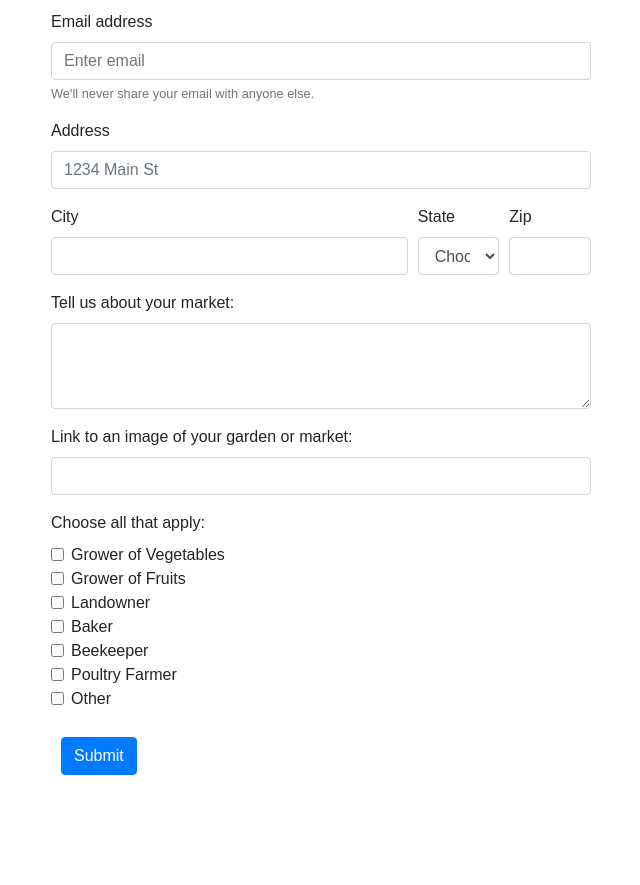
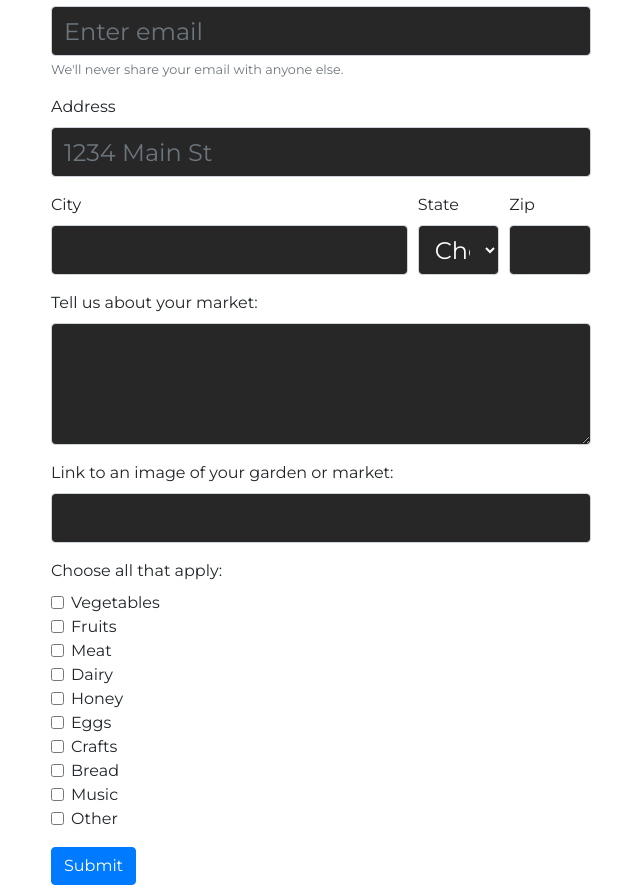
Before and after one commit to MoChips2/garden-market, a React (Create React App) app in the folder client/: page /newmarket in a window 1280 px wide. Shown: the part 440-1325 px from the top of the page, without its empty margins (34-674 px from the left). Before the commit the page ends 1225 px from the top, so only its background shows below. Built offline with nearby package versions, Linux system fonts and the light colour scheme; no server answers; a web font is replaced by a local one; what react-geocode would draw is missing.

Commit message:
Played around with styles on market page.

```diff
--- a/client/src/components/Map/Map.js
+++ b/client/src/components/Map/Map.js
@@ -1,4 +1,4 @@
-import React, { Component } from 'react';
+import React from 'react';
 import key from "./key";
 import { withGoogleMap, GoogleMap, withScriptjs, InfoWindow, Marker } from "react-google-maps";
 import Autocomplete from 'react-google-autocomplete';
@@ -172,8 +172,8 @@ const address = place.formatted_address,
  onMarkerDragEnd = ( event ) => {
   console.log( 'event', event );
   let newLat = event.latLng.lat(),
-   newLng = event.latLng.lng(),
-   addressArray = [];
+   newLng = event.latLng.lng()
+  //  addressArray = [];
 Geocode.fromLatLng( newLat , newLng ).then(
    response => {
     const address = response.results[0].formatted_address,
--- a/client/src/components/MarketContainer.css
+++ b/client/src/components/MarketContainer.css
@@ -1,6 +1,8 @@
 body {
     width: 100%;
     font-weight: lighter;
+    font-family: "Montserrat", Arial, Helvetica, sans-serif;
+
 }
 
 .titleDiv {
@@ -12,49 +14,90 @@ body {
 .market-name {
     color: white;
     font-family: "Staatliches", Arial, Helvetica, sans-serif;
-    font-size: 12rem;
+    font-size: 10vw;
     text-align: left;
+    margin-top: 0;
     margin-bottom: -30px;
     padding-bottom: -20px;
 }
 
 img {
-    width: 600px;
-    margin-right: -20px;
+    width: 95%;
     border-radius: 5px;
 }
 
-.image {
-    text-align: center;
+.joinBtn {
+    width: 35%;
+    margin: 5px;
+    margin-left: 40px;
+}
+
+.donateBtn {
+    width: 35%;
+    margin: 5px;
+
 
 }
 
 .organizer {
-    font-family: "Montserrat", Arial, Helvetica, sans-serif;
-    color: white;
+    color: #296621;
     font-size: 2rem;
-    text-align: right;
     padding-top: 0;
-    margin-right: 100px;
+    margin-left: 50px;
 }
 
 .about {
     text-align: justify;
-}
-
-.address {
-    margin-left: 50px;
-    line-height: 1;
+    margin: 25px;
+    margin-left: 45px;
 }
 
 .addressHead {
-    margin-left: 50px;
-
-}
-button {
-    margin: 10px;
+    margin-left: 45px;
+    color: #61c454;
 }
 
+.hoursHead {
+    margin-left: 45px;
+    color: #61c454;
+}
 .form {
     margin: 50px;
 }
+
+.products {
+    color: #61c454;
+    margin-left: 45px;
+}
+
+.aboutHeader {
+    margin-top: 0;
+    margin-left: 45px;
+    font-size: 2.5vw;
+}
+
+.form-control {
+    background-color: rgb(39, 39, 39);
+    color: white;
+    font-size: 1.5em;
+}
+
+.form-control:focus {
+    background-color: rgb(39, 39, 39);
+    color: rgb(236, 236, 236);
+}
+
+.chalkboard {
+    background-color: rgb(39, 39, 39);
+    color: white;
+    height: 400px;
+    width: 95%;
+    border-radius: 5px;
+    padding-top: 1px;
+    font-size: 24px;
+}
+
+p {
+    margin: 20px;
+
+}
--- a/client/src/components/MarketContainer.js
+++ b/client/src/components/MarketContainer.js
@@ -11,32 +11,43 @@ function MarketContainer(props) {
                 <div className="col-md-12 titleDiv" key={props.id}>
                     <h1 className="market-name">{props.marketName}</h1>
                     <h3 className="organizer">organized by {props.organizer}</h3>
-
                 </div>
             </div>
+            <br />
+            <br />
             <div className="row marketInfo">
-                <div className="col-md-6">
-                    <h6 className="font-weight-lighter addressHead">Market Address:</h6>
-                    <h5 className="font-weight-lighter address">{props.address + ", " + props.city + ", " + props.state + " " + props.zip}</h5>
+                <div className="col-md-5">
+                    <h2 className="aboutHeader">ABOUT THE MARKET</h2>
 
+                                <h6 className="font-weight-lighter address"><span className="addressHead">ADDRESS: </span>{props.address + props.city + "," + props.state + " " + props.zip}</h6>
+
+                                <h6 className="font-weight-lighter hours"><span className="hoursHead">HOURS: </span>April 2019 - Aug 2019: SAT & SUN 7am - 1pm</h6>
+
+                    <h4 className="products">{props.roles}</h4>
                     <p className="about">{props.about}</p>
+                    <div className="mx-auto">
+                        <button type="button" class="btn btn-dark joinBtn">Join</button>
+                        <button type="button" class="btn btn-dark donateBtn">Donate</button>
+                    </div>
+                    <br />
                     <div className="form">
                         <div className="form-row">
                             <div className="form-group col-md-12">
-                                <label>Write a public review (but be cool):</label>
+                                <label>Write on the chalkboard (but be cool):</label>
                                 <textarea className="form-control" name="about" rows="3"></textarea>
                             </div>
                         </div>
-                        <button type="submit" className="btn btn-primary">Submit</button>
+                        <button type="submit" className="btn btn-dark">Submit</button>
                     </div>
+                </div>
+                <div className="col-md-7">
 
-                </div>
-                <div className="col-md-6 image">
-                    <img src={props.img} alt="garden" />
-                    <div>
-                        <button type="button" class="btn btn-primary">Join</button>
-                        <button type="button" class="btn btn-primary">Donate</button>
-
+                    <div className="image">
+                        <img src={props.img} alt="garden" />
+                    </div>
+                    <br />
+                    <div className="chalkboard">
+                        <p className="messages">My family and I had a great time at your market. We'll see you next week! -George</p>
                     </div>
                 </div>
             </div>
--- a/client/src/pages/Market.js
+++ b/client/src/pages/Market.js
@@ -1,7 +1,6 @@
 import React, { Component } from "react";
 import API from "../utils/API";
 import MarketContainer from "../components/MarketContainer";
-import JoinMarketBtn from "../components/JoinMarketBtn";
 
 class Market extends Component {
 
@@ -76,6 +75,7 @@ class Market extends Component {
                                 zip={this.state.markets.zip}
                                 about={this.state.markets.about}
                                 img={this.state.markets.img}
+                                roles={this.state.markets.roles}
                             />
 
                         </div>
--- a/client/src/pages/NewMarket.js
+++ b/client/src/pages/NewMarket.js
@@ -136,31 +136,43 @@ class NewMarket extends Component {
                                 <div className="form-group">
                                     <label>Choose all that apply:</label>
                                     <div className="form-check">
-                                        <input className="form-check-input" type="checkbox" name="roles" value="growerVeg" onChange={this.onChange.bind(this)} />
-                                        <label className="form-check-label">Grower of Vegetables</label>
+                                        <input className="form-check-input" type="checkbox" name="roles" value="VEGETABLES " onChange={this.onChange.bind(this)} />
+                                        <label className="form-check-label">Vegetables</label>
                                     </div>
                                     <div className="form-check">
-                                        <input className="form-check-input" type="checkbox" name="roles" value="growerFruit" onChange={this.onChange.bind(this)} />
-                                        <label className="form-check-label">Grower of Fruits</label>
+                                        <input className="form-check-input" type="checkbox" name="roles" value="FRUIT " onChange={this.onChange.bind(this)} />
+                                        <label className="form-check-label">Fruits</label>
                                     </div>
                                     <div className="form-check">
-                                        <input className="form-check-input" type="checkbox" name="roles" value="landowner" onChange={this.onChange.bind(this)} />
-                                        <label className="form-check-label">Landowner</label>
+                                        <input className="form-check-input" type="checkbox" name="roles" value="MEAT " onChange={this.onChange.bind(this)} />
+                                        <label className="form-check-label">Meat</label>
                                     </div>
                                     <div className="form-check">
-                                        <input className="form-check-input" type="checkbox" name="roles" value="baker" onChange={this.onChange.bind(this)} />
-                                        <label className="form-check-label">Baker</label>
+                                        <input className="form-check-input" type="checkbox" name="roles" value="DAIRY " onChange={this.onChange.bind(this)} />
+                                        <label className="form-check-label">Dairy</label>
                                     </div>
                                     <div className="form-check">
-                                        <input className="form-check-input" type="checkbox" name="roles" value="beekeeper" onChange={this.onChange.bind(this)} />
-                                        <label className="form-check-label">Beekeeper</label>
+                                        <input className="form-check-input" type="checkbox" name="roles" value="HONEY " onChange={this.onChange.bind(this)} />
+                                        <label className="form-check-label">Honey</label>
                                     </div>
                                     <div className="form-check">
-                                        <input className="form-check-input" type="checkbox" name="roles" value="poultry" onChange={this.onChange.bind(this)} />
-                                        <label className="form-check-label">Poultry Farmer</label>
+                                        <input className="form-check-input" type="checkbox" name="roles" value="EGGS " onChange={this.onChange.bind(this)} />
+                                        <label className="form-check-label">Eggs</label>
                                     </div>
                                     <div className="form-check">
-                                        <input className="form-check-input" type="checkbox" name="roles" value="other" onChange={this.onChange.bind(this)} />
+                                        <input className="form-check-input" type="checkbox" name="roles" value="CRAFTS " onChange={this.onChange.bind(this)} />
+                                        <label className="form-check-label">Crafts</label>
+                                    </div>
+                                    <div className="form-check">
+                                        <input className="form-check-input" type="checkbox" name="roles" value="BREAD " onChange={this.onChange.bind(this)} />
+                                        <label className="form-check-label">Bread</label>
+                                    </div>
+                                    <div className="form-check">
+                                        <input className="form-check-input" type="checkbox" name="roles" value="MUSIC " onChange={this.onChange.bind(this)} />
+                                        <label className="form-check-label">Music</label>
+                                    </div>
+                                    <div className="form-check">
+                                        <input className="form-check-input" type="checkbox" name="roles" value="OTHER " onChange={this.onChange.bind(this)} />
                                         <label className="form-check-label">Other</label>
                                     </div>
                                 </div>
```
